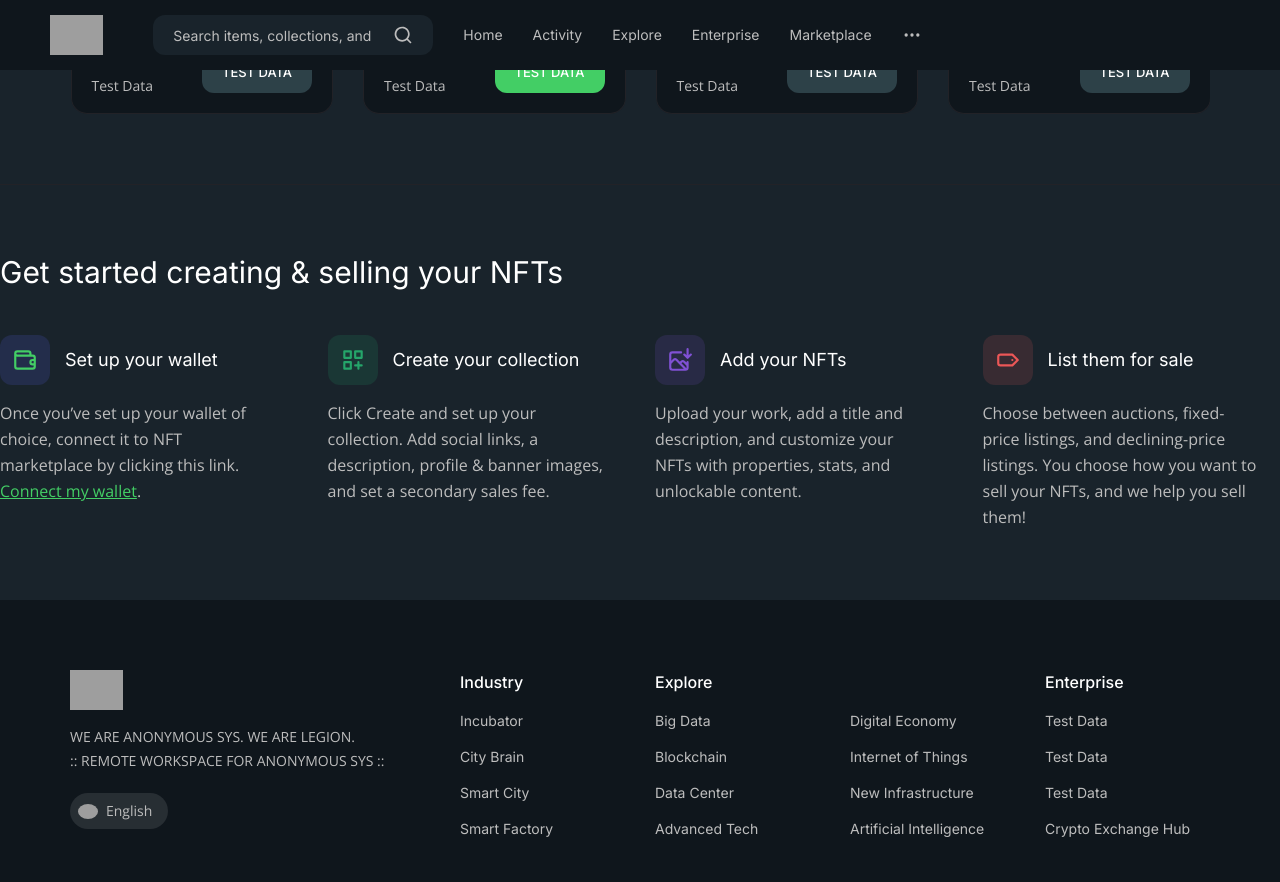
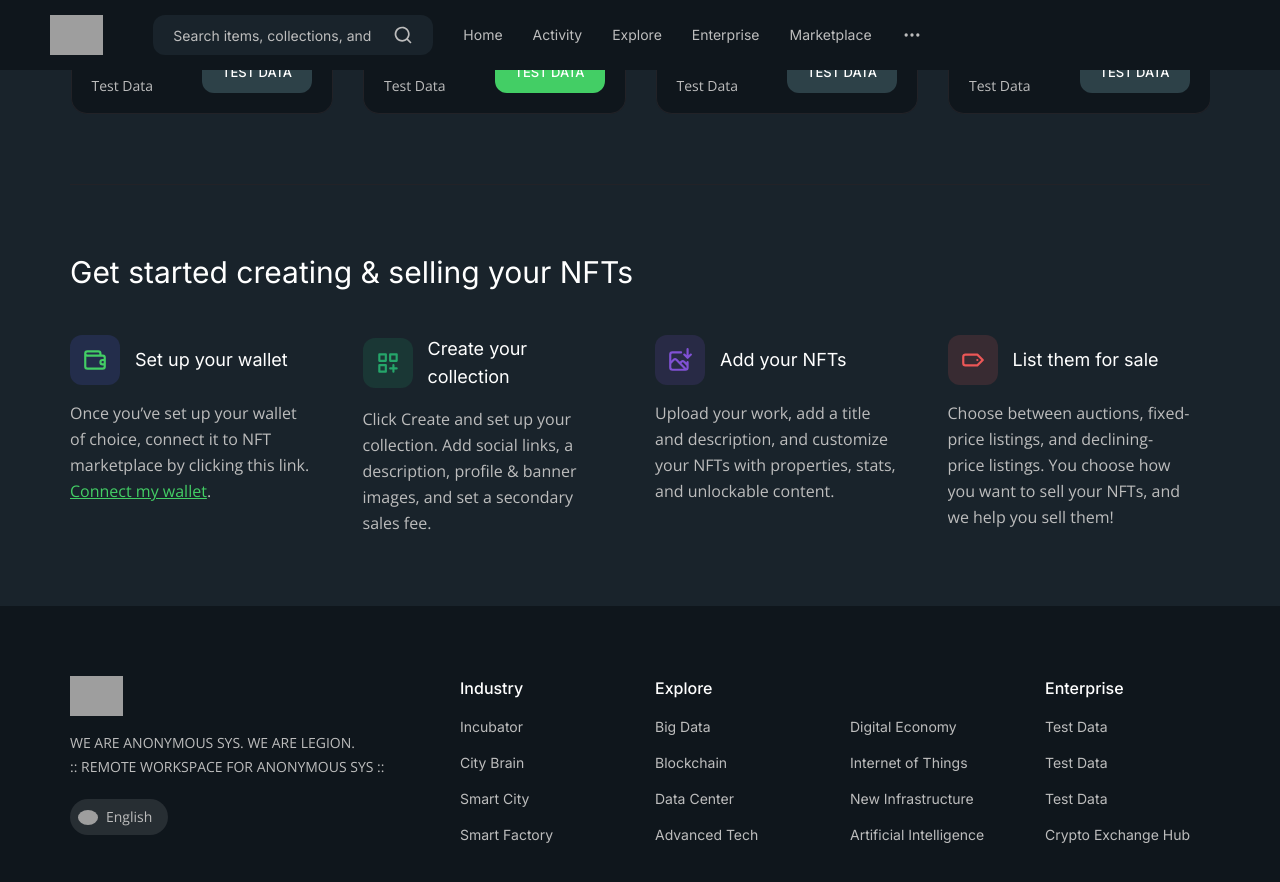
Before and after one commit to anonymous-sys/anonymous-sys.github.io, a Jekyll site: the page built from index.html, in a window 1280 px wide and 900 px high, scrolled down 2694 px. Shown: the top 882 px of the window. Built offline with Jekyll 4.4.1, drawn with Linux system fonts in a browser that asks for light colours; some web fonts are replaced; grey boxes are pictures that could not be loaded.

```diff
--- a/index.html
+++ b/index.html
@@ -8,6 +8,6 @@ layout: core
 </div>
 <div class="container">
   {% include kernel/explore-kernel.html %}
+  {% include common/get-started.html %}
 </div>
-  {% include common/get-started.html %}
 <!-- end main content -->
```
